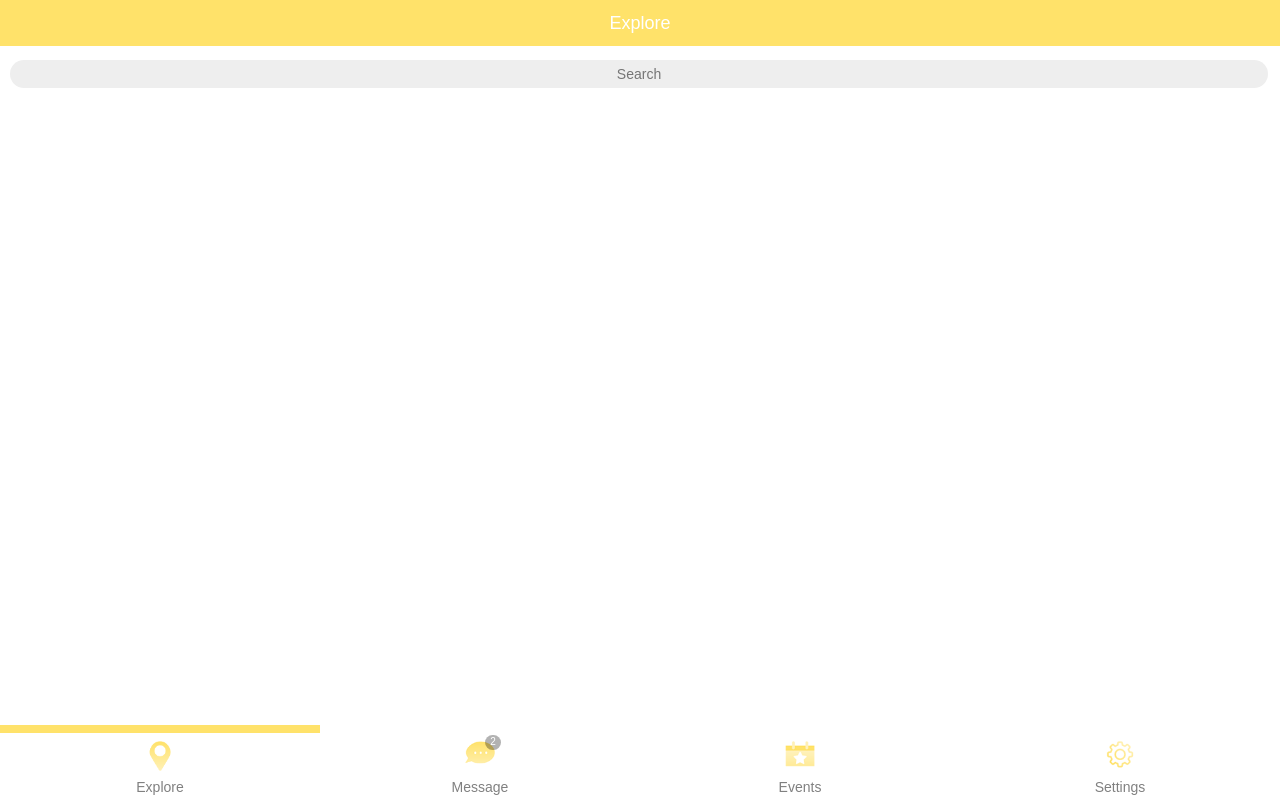
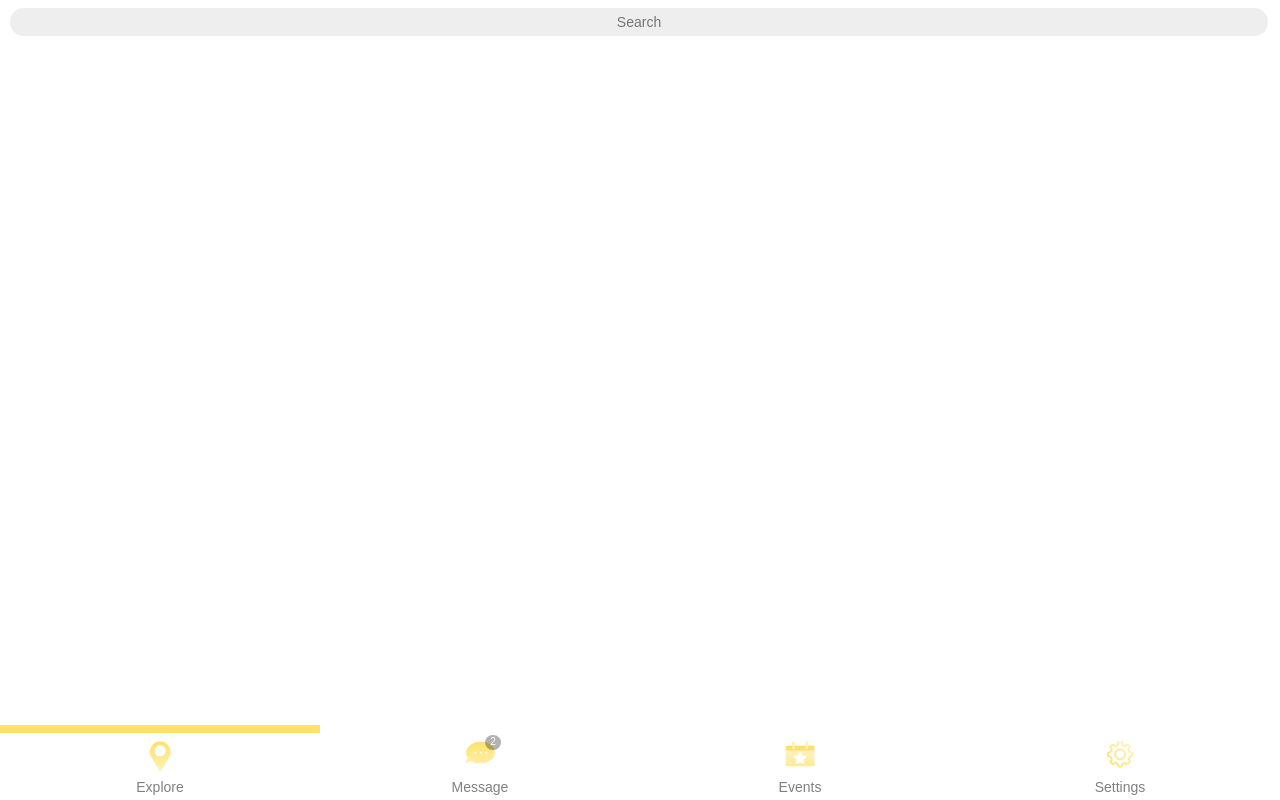
Before and after one commit to ChrisXJH/unsingle-frontend, an Angular app: page / in a window 1280 px wide. Built offline with nearby package versions, Linux system fonts and the light colour scheme.

Commit message:
Remove header from app

```diff
--- a/src/app/app.component.html
+++ b/src/app/app.component.html
@@ -1,2 +1,2 @@
-<app-header [title]="activePanel"></app-header>
+<!-- <app-header [title]="activePanel"></app-header> -->
 <app-tab class="app-tab" (onTabChange)="onTabChange($event)"></app-tab>
--- a/src/app/search-bar/search-bar.component.css
+++ b/src/app/search-bar/search-bar.component.css
@@ -55,20 +55,17 @@
 }
 
 .search-bar .search-bar-results-wrap {
-    display: none;
+    /* display: none; */
     position: relative;
     box-sizing: border-box;
     z-index: 100;
     top: -28px;
-    padding-top: 40px;
-    height: 100%;
+    height: 0;
 }
 
 .search-bar .search-bar-results-wrap .search-bar-results {
     box-sizing: border-box;
     border-top: 1px solid #eee;
-    padding: 16px 8px 0 8px;
-    height: 100%;
 
     /* Animation */
 
@@ -137,11 +134,13 @@
 }
 
 .search-bar.active .search-bar-results-wrap {
-    display: block;
+    padding-top: 40px;
+    height: 100%;
 }
 
 .search-bar.active .search-bar-results-wrap .search-bar-results {
     max-height: none;
+    padding: 16px 8px 0 8px;
     height: 100%;
     opacity: 1;
 
--- a/src/app/tab/tab.component.css
+++ b/src/app/tab/tab.component.css
@@ -1,5 +1,5 @@
 .tab {
-    padding-top: 52px;
+    /* padding-top: 52px; */
 }
 
 .tab .badge {
```
